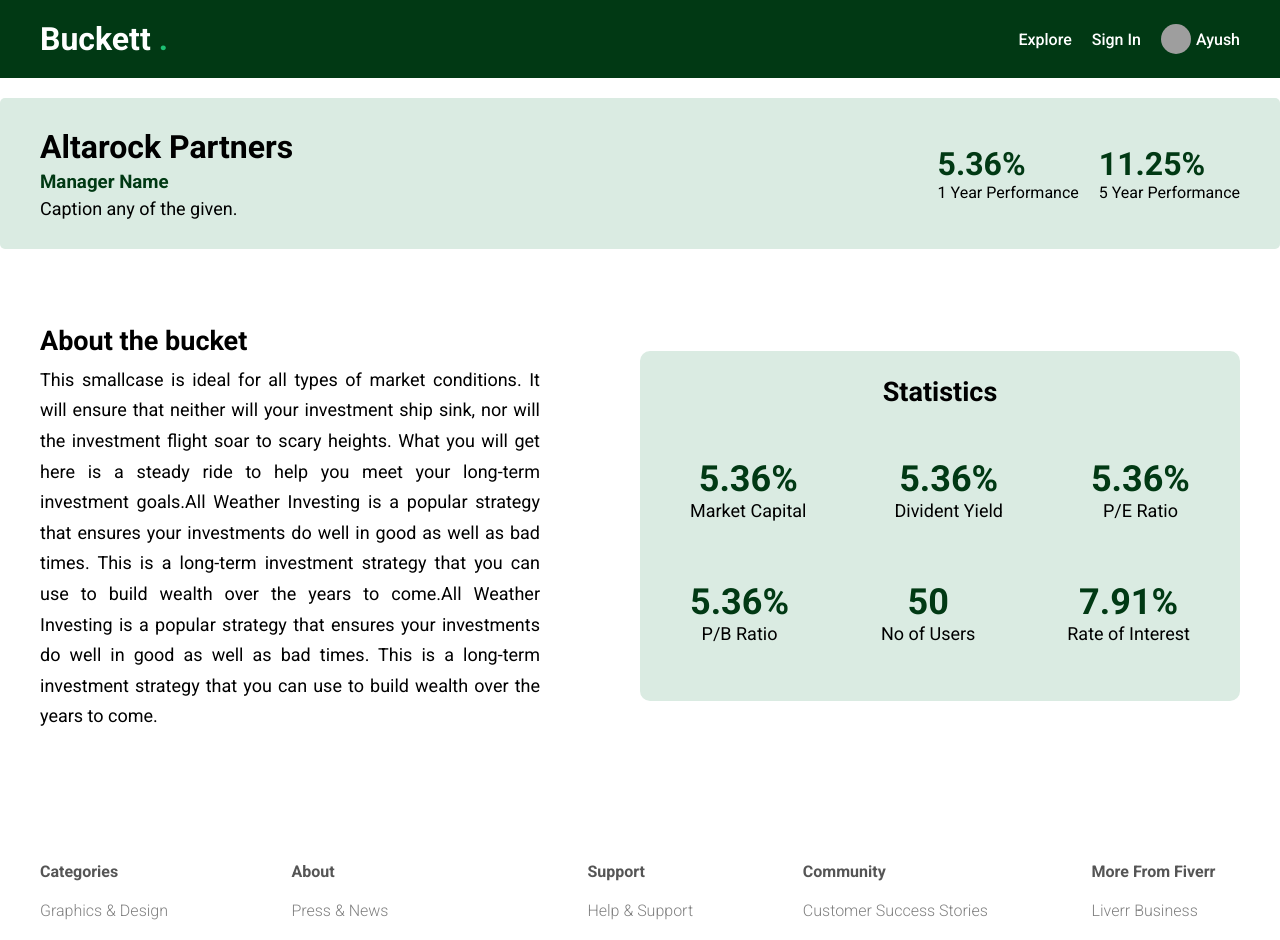
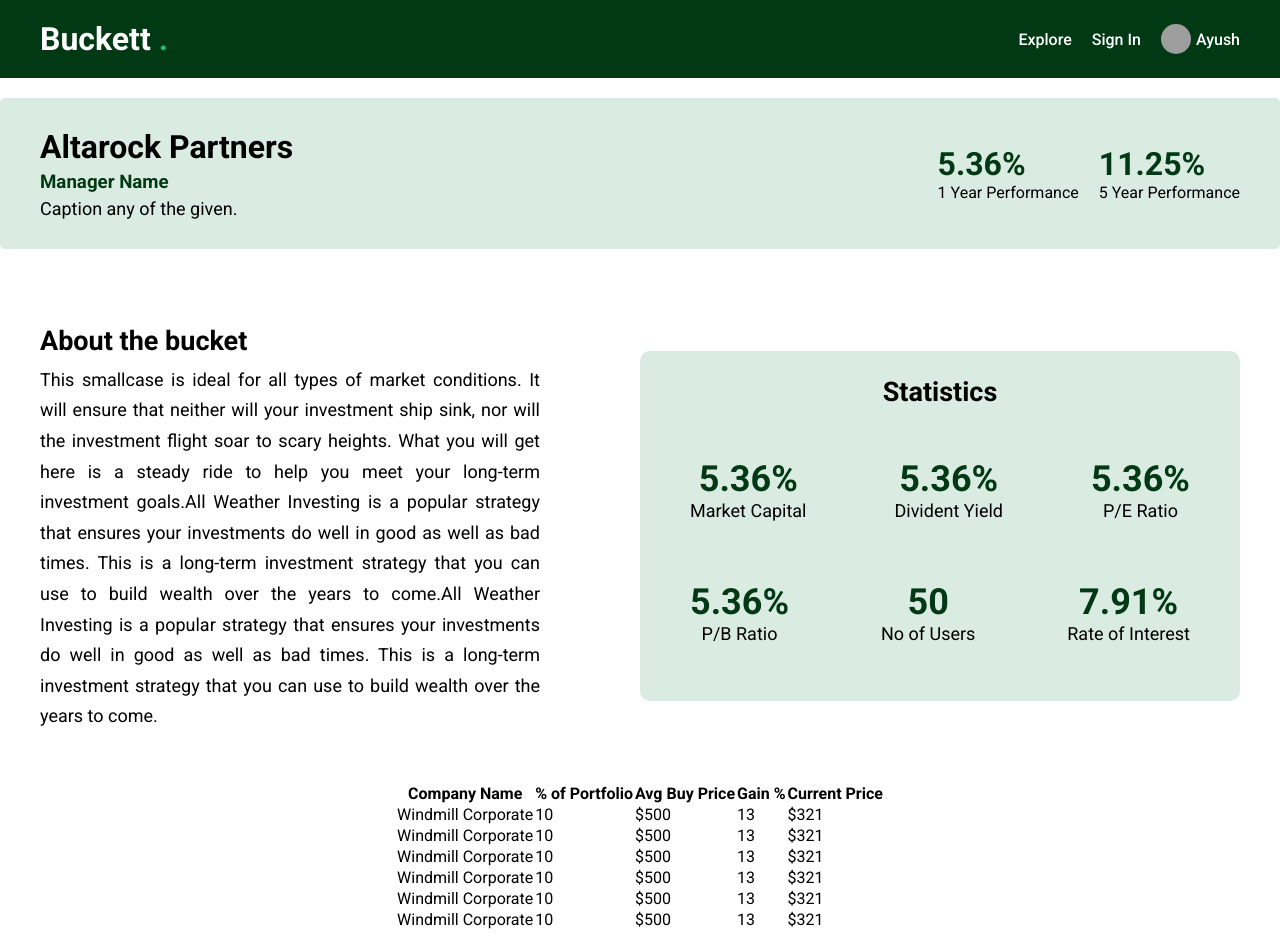
Before and after one commit to ayushdev351/CampusHustle, a React (Vite) app in the folder vite-project/: page /basket/123 in a window 1280 px wide. Shown: the top 940 px of the page. Built offline with nearby package versions, Linux system fonts and the light colour scheme; grey boxes are pictures that could not be loaded.

Commit message:
portfolio list created

```diff
--- a/vite-project/pages/basket/Basket.jsx
+++ b/vite-project/pages/basket/Basket.jsx
@@ -57,7 +57,57 @@ const Basket = () => {
                 </div>
             </div>
             <div className="list">
-
+            <table>
+                <tr>
+                    <th>Company Name</th>
+                    <th>% of Portfolio</th>
+                    <th>Avg Buy Price</th>
+                    <th>Gain %</th>
+                    <th>Current Price</th>
+                </tr>
+                <tr>
+                    <td>Windmill Corporate</td>
+                    <td>10</td>
+                    <td>$500</td>
+                    <td>13</td>
+                    <td>$321</td>
+                </tr>
+                <tr>
+                    <td>Windmill Corporate</td>
+                    <td>10</td>
+                    <td>$500</td>
+                    <td>13</td>
+                    <td>$321</td>
+                </tr>
+                <tr>
+                    <td>Windmill Corporate</td>
+                    <td>10</td>
+                    <td>$500</td>
+                    <td>13</td>
+                    <td>$321</td>
+                </tr>
+                <tr>
+                    <td>Windmill Corporate</td>
+                    <td>10</td>
+                    <td>$500</td>
+                    <td>13</td>
+                    <td>$321</td>
+                </tr>
+                <tr>
+                    <td>Windmill Corporate</td>
+                    <td>10</td>
+                    <td>$500</td>
+                    <td>13</td>
+                    <td>$321</td>
+                </tr>
+                <tr>
+                    <td>Windmill Corporate</td>
+                    <td>10</td>
+                    <td>$500</td>
+                    <td>13</td>
+                    <td>$321</td>
+                </tr>
+                </table>
             </div>
         </div>
     )
```
